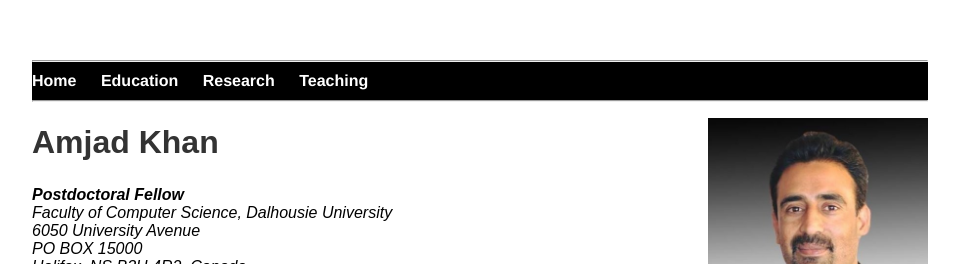
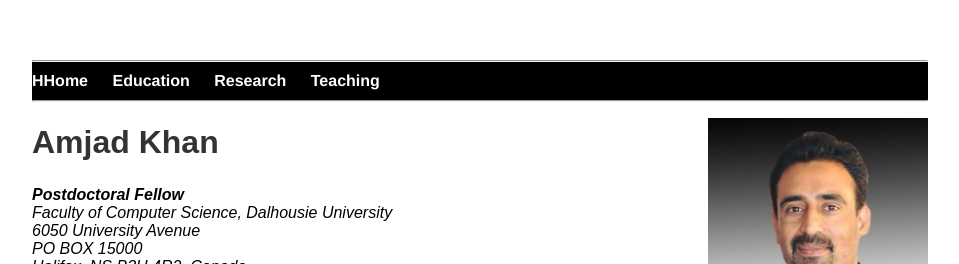
Before and after one commit to MathBioInfo/amjadkhan, a Jekyll site: the page index.html, which Jekyll copies as it is, in a window 1280 px wide. Shown: the top 264 px of the page, without its empty margins (160-1119 px from the left). Built offline with Jekyll 4.4.1, drawn with Linux system fonts in a browser that asks for light colours.

Commit message:
Update index.html

```diff
--- a/index.html
+++ b/index.html
@@ -15,9 +15,10 @@
 
 	<body>
                <nav style="background-color:black;">
+	        <div>
 		<ul>
 			<hr >
-        		<li><a href="" style="color: white">   Home</a></li>
+        		<li><a href="" style="color: white">   HHome</a></li>
 	        	<li ><a href="Education/index.html" style="color: white">Education</a></li>
         		<li ><a href="Research/index.html" style="color: white">Research</a></li>
         		<li ><a href="Teaching/index.html" style="color: white">Teaching</a></li>
@@ -25,6 +26,7 @@
 			<link rel="stylesheet" type="text/css" href="/css/main.css">
 			<hr>
 		</ul>
+		</div>
 		</nav>
 		<img src="images/Amjad.jfif" style="float: right; width: 220px; margin-left: 15px;">
 		<div class="container">
```
